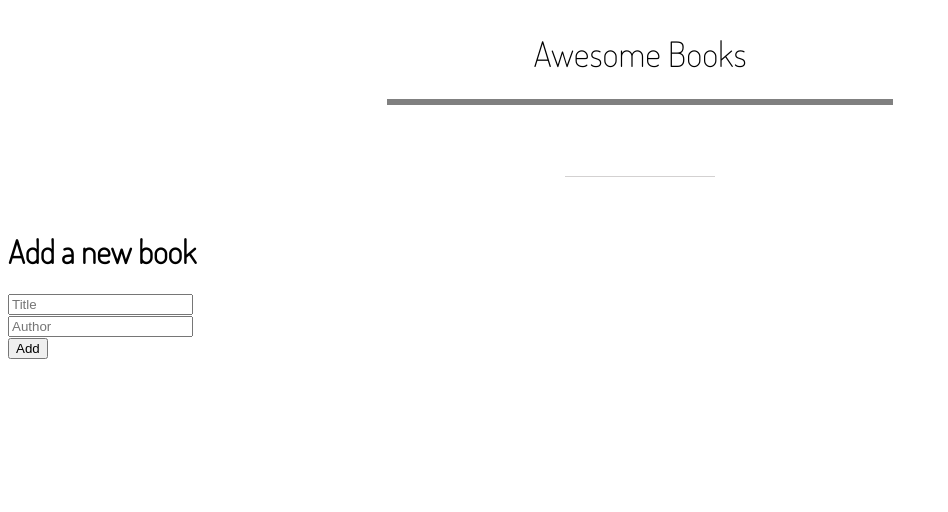
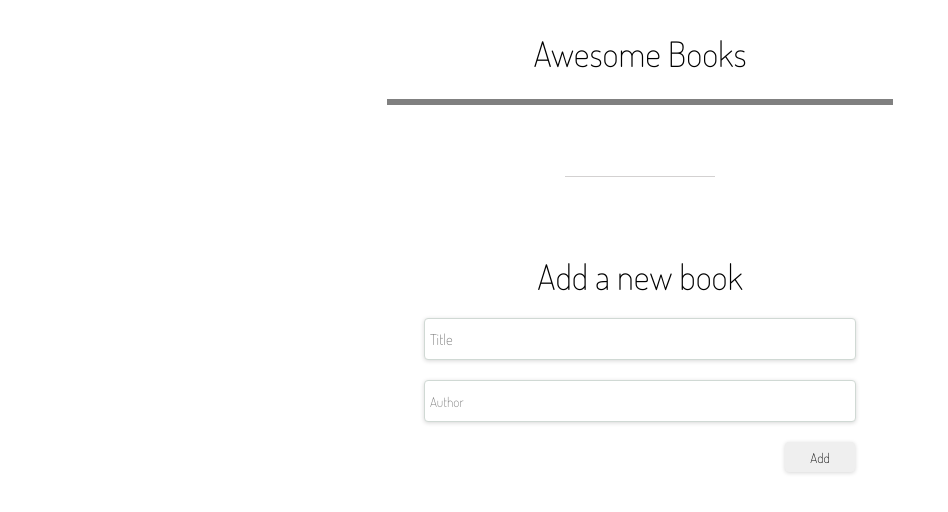
Before and after one commit to gealsanchez/booksAwesome, a website: page index.html in a window 1280 px wide. Shown: the whole page, without its empty margins (0-948 px from the left). Drawn offline with Linux system fonts and the light colour scheme.

Commit message:
styles.css updated

```diff
--- a/styles.css
+++ b/styles.css
@@ -54,3 +54,50 @@ body {
   border-bottom: 1px solid rgb(211, 209, 209);
   margin: 0 auto 54px;
 }
+
+.book-form {
+  display: flex;
+  flex-direction: column;
+  align-items: center;
+  row-gap: 20px;
+  margin-top: 40px;
+  }
+
+  .add-book-title {
+  font-size: 35px;
+  font-weight: 400;
+  margin-bottom: 0;
+  }
+
+  .title-input {
+  height: 30px;
+  width: 420px;
+  padding: 5px;
+  font-family: 'Dosis', sans-serif;
+  border: 1px solid #d0d9d4;
+  border-radius: 4px;
+  font-size: 15px;
+  box-shadow: rgba(0, 0, 0, 0.16) 0 1px 4px;
+  }
+
+  .author-input {
+  height: 30px;
+  width: 420px;
+  padding: 5px;
+  font-family: 'Dosis', sans-serif;
+  border: 1px solid #d0d9d4;
+  border-radius: 4px;
+  box-shadow: rgba(0, 0, 0, 0.16) 0 1px 4px;
+  }
+
+  .add-book-button {
+  border: none;
+  height: 30px;
+  width: 70px;
+  font-family: 'Dosis', sans-serif;
+  border-radius: 4px;
+  box-shadow: rgba(0, 0, 0, 0.16) 0 1px 4px;
+  cursor: pointer;
+  position: relative;
+  left: 180px;
+  }
```
